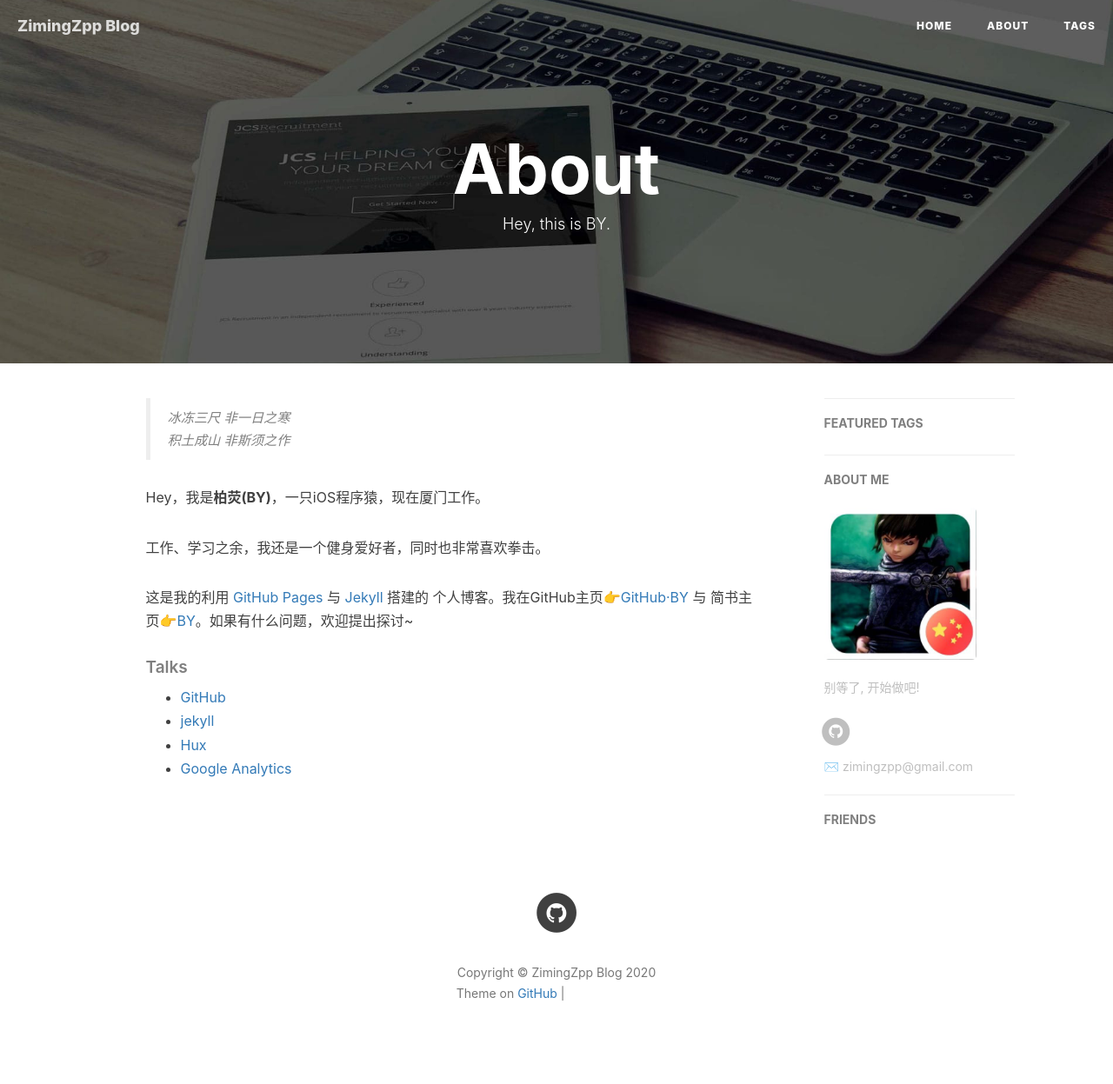
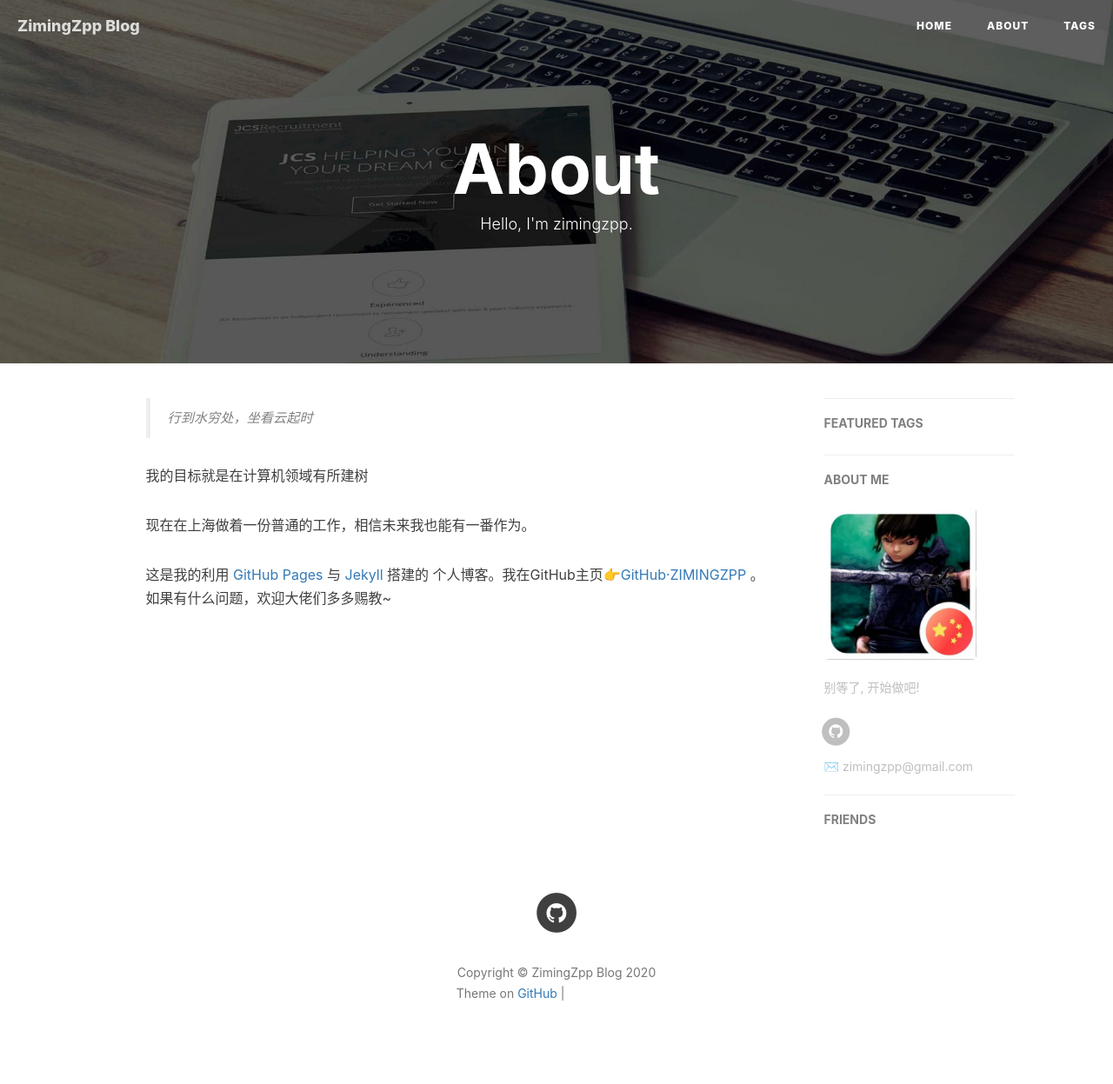
Before and after one commit to zimingzpp/zimingzpp.github.io, a Jekyll site: the page built from about.html, in a window 1280 px wide. Shown: the whole page at 87% size. Built offline with Jekyll 4.4.1, drawn with Linux system fonts in a browser that asks for light colours; nearby versions of some CDN libraries; comment, search, counter and statistics services are not loaded; grey boxes are pictures that could not be loaded.

Commit message:
自我介绍

```diff
--- a/about.html
+++ b/about.html
@@ -1,7 +1,7 @@
 ---
 layout: page
 title: "About"
-description: "Hey, this is BY."
+description: "Hello, I'm zimingzpp."
 header-img: "img/post-bg-rwd.jpg"
 ---
 
@@ -15,25 +15,24 @@ header-img: "img/post-bg-rwd.jpg"
 <div class="zh post-container">
 
     <!--copied from markdown -->
-    <blockquote><p>冰冻三尺 非一日之寒<br>
-    积土成山 非斯须之作</p></blockquote>
+    <blockquote><p>行到水穷处，坐看云起时</p></blockquote>
 
-    <p>Hey，我是<strong>柏荧(BY)</strong>，一只iOS程序猿，现在厦门工作。</p>
+    <p>我的目标就是在计算机领域有所建树</p>
 
-    <p>工作、学习之余，我还是一个健身爱好者，同时也非常喜欢拳击。</p>
+    <p>现在在上海做着一份普通的工作，相信未来我也能有一番作为。</p>
 
-    <p>这是我的利用 <a href="https://pages.github.com/">GitHub Pages</a> 与 <a href="http://jekyll.com.cn/">Jekyll</a> 搭建的 个人博客。我在GitHub主页<a href="https://github.com/qiubaiying">👉GitHub·BY</a> 与 简书主页<a href="https://http://www.jianshu.com/u/e71990ada2fd">👉BY</a>。如果有什么问题，欢迎提出探讨~</p>
+    <p>这是我的利用 <a href="https://pages.github.com/">GitHub Pages</a> 与 <a href="http://jekyll.com.cn/">Jekyll</a> 搭建的 个人博客。我在GitHub主页<a href="https://github.com/zimingzpp">👉GitHub·ZIMINGZPP</a> 。如果有什么问题，欢迎大佬们多多赐教~</p>
 
     <p></p>
 
-    <h5>Talks</h5>
+    <!-- <h5>Talks</h5> -->
 
-    <ul>
-        <li><a href="https://github.com">GitHub</a></li>
-        <li><a href="http://jekyll.com.cn/">jekyll</a></li>
-        <li><a href="http://huangxuan.me/">Hux</a></li>
-        <li><a href="https://analytics.google.com/analytics">Google Analytics</a></li>
-    </ul>
+    <!-- <ul> -->
+    <!--     <li><a href="https://github.com">GitHub</a></li> -->
+    <!--     <li><a href="http://jekyll.com.cn/">jekyll</a></li> -->
+    <!--     <li><a href="http://huangxuan.me/">Hux</a></li>  -->
+    <!--     <li><a href="https://analytics.google.com/analytics">Google Analytics</a></li> -->
+    <!-- </ul> -->
 </div>
 
 <!-- English Version -->
```
